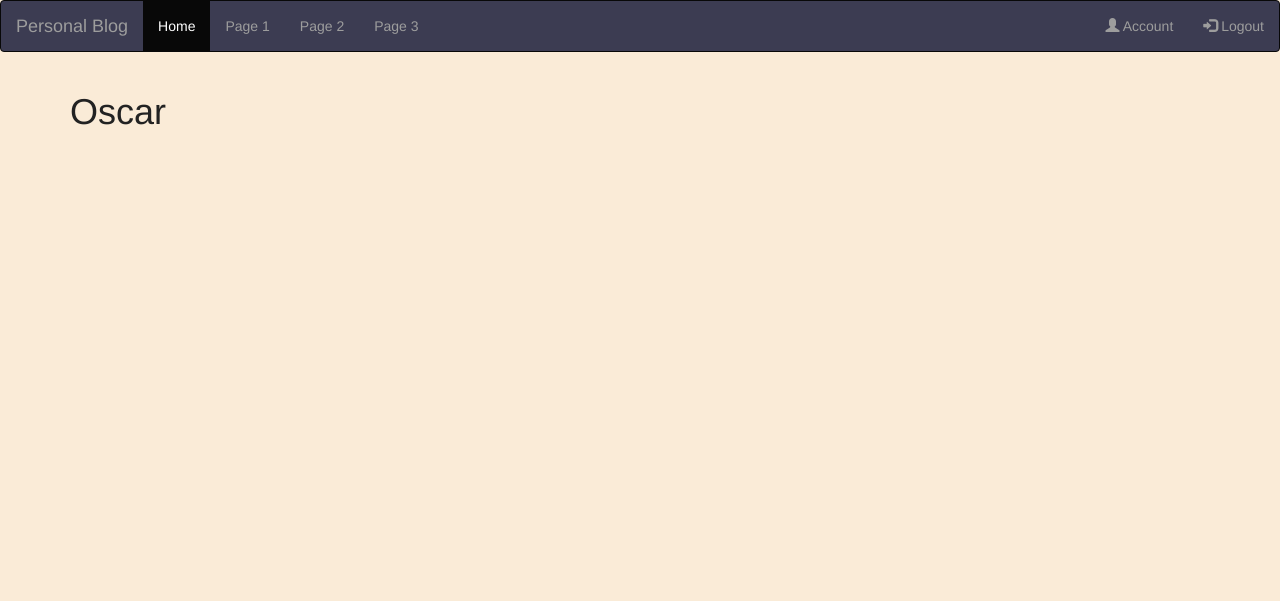
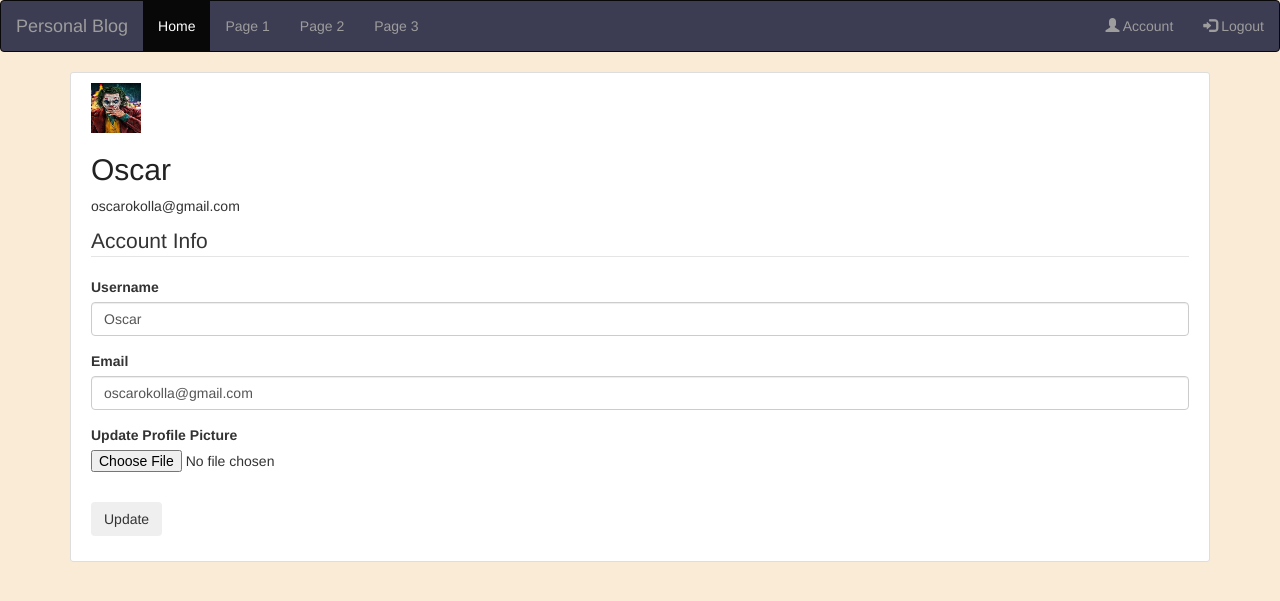
Before and after one commit to oscar9181/personal_blog, a Flask app: page /account in a window 1280 px wide. Shown: the top 601 px of the page. Run offline with Flask 2, Linux system fonts and the light colour scheme; a user stored in the database is signed in; some libraries are stand-ins or nearby versions.

Commit message:
profile.pic

```diff
--- a/personal_blog/forms.py
+++ b/personal_blog/forms.py
@@ -1,4 +1,6 @@
 from flask_wtf import FlaskForm
+from flask_wtf .file import FileField,FileAllowed
+from flask_login import current_user
 from wtforms import StringField,PasswordField,SubmitField,BooleanField
 from wtforms.validators import DataRequired,Length,Email,EqualTo,ValidationError
 from personal_blog.models import User
@@ -36,3 +38,25 @@ class LoginForm(FlaskForm):
     password= PasswordField('Password',validators=[DataRequired()])
     remember= BooleanField('Remember Me')
     submit= SubmitField('Log In')
+
+
+class UpdateAccountForm(FlaskForm):
+    username = StringField('Username',validators=[DataRequired(),Length(min=4,max=20)])
+
+    email = StringField('Email',validators=[DataRequired(),Email()])
+
+    picture = FileField('Update Profile Picture',validators=[FileAllowed(['jpg','png'])])
+
+    submit = SubmitField('Update')
+
+    def validate_username(self, username):
+        if username.data != current_user.username:
+            user = User.query.filter_by(username=username.data).first()
+            if user:
+                raise ValidationError('The username is already taken ')
+
+    def validate_email(self, email):
+        if email.data != current_user.email:
+          user = User.query.filter_by(email=email.data).first()
+          if user:
+            raise ValidationError('The email is already taken ')
--- a/personal_blog/post.py
+++ b/personal_blog/post.py
@@ -1,7 +1,7 @@
 from flask import render_template,url_for, flash,redirect,request
 from personal_blog import app,db,bcrypt
 from personal_blog.models import User,Post
-from personal_blog.forms import RegistrationForm,LoginForm
+from personal_blog.forms import RegistrationForm,LoginForm,UpdateAccountForm
 from flask_login import login_user,current_user,logout_user,login_required
 
 posts = [
@@ -59,5 +59,16 @@ def logout():
 @app.route('/account',methods=['GET','POST'])
 @login_required
 def account():
+    form = UpdateAccountForm()
+    if form.picture.data:
 
-    return render_template('account.html',title='Account')
+        current_user.username =form.username.data
+        current_user.email =form.email.data
+        db.session.commit()
+        flash('Your account has been created','success')
+        return redirect(url_for('home'))
+    elif request.method == 'GET':
+        form.username.data = current_user.username
+        form.email.data = current_user.email
+    image_file = url_for('static',filename='profile_pics/' + current_user.image_file)
+    return render_template('account.html',title='Account',image_file=image_file,form=form)
--- a/personal_blog/templates/account.html
+++ b/personal_blog/templates/account.html
@@ -1,5 +1,75 @@
 {% extends 'navbar.html' %}
 {% block content %}
-    <h1>{{ current_user.username }}</h1>
+<div class="content-section">
+    <div class="media">
+      <div class='d-sm-flex'>
+      <img class="rounded-circle account-img" src="{{ image_file }}" style="height: 50px;width: 50px;">
+      <div class="media-body">
+        <h2 class="account-heading">{{ current_user.username }}</h2>
+          <p class="text-secondary">{{ current_user.email }}</p>
+      </div>
+    </div>
+    <form method="POST" action="" enctype="multipart/form-data">
+      {{ form.hidden_tag() }}
+      <fieldset class="form-group">
+          <legend class="border-bottom mb-4">Account Info</legend>
+          <div class="form-group">
+              {{ form.username.label (class="form-control-label")}}
+
+
+              {% if form.username.errors %}
+
+                  {{form.username(class="form-control form-control-lg is-invalid")}}
+
+                  <div class="invalid-feedback">
+                      {% for error in form.username.errors %}
+                          <span>{{ error }}</span>
+                      {% endfor %}
+                  </div>
+
+
+              {% else %}
+
+              {{ form.username(class="form-control form-control-lg")}}
+
+              {% endif %}
+
+
+          </div>
+          <div class="form-group">
+              {{ form.email.label (class="form-control-label")}}
+              {% if form.email.errors %}
+
+              {{form.email(class="form-control form-control-lg is-invalid")}}
+
+              <div class="invalid-feedback">
+                  {% for error in form.email.errors %}
+                      <span>{{ error }}</span>
+                  {% endfor %}
+              </div>
+
+
+          {% else %}
+
+          {{ form.email(class="form-control form-control-lg")}}
+
+          {% endif %}
+          </div>
+          <div class="form-group">
+            {{ form.picture.label ()}}
+            {{ form.picture(class='form-control-file')}}
+            {% if form.picture.errors %}
+            {% endif %}
+              {% for error in form.picture.errors %}
+              <span class="text-danger">{{ error }}</span></br>
+             {% endfor %}
+          </div>
+      </fieldset>
+      <div class="form-group">
+          {{ form.submit(class="btn btn-outline-info")}}
+      </div>
+      </div>
+  </form>
+  </div>
 
 {% endblock content %}
```
Also changed, not shown: personal_blog/site.db, personal_blog/static/profile_pics/default.jpg (added).
